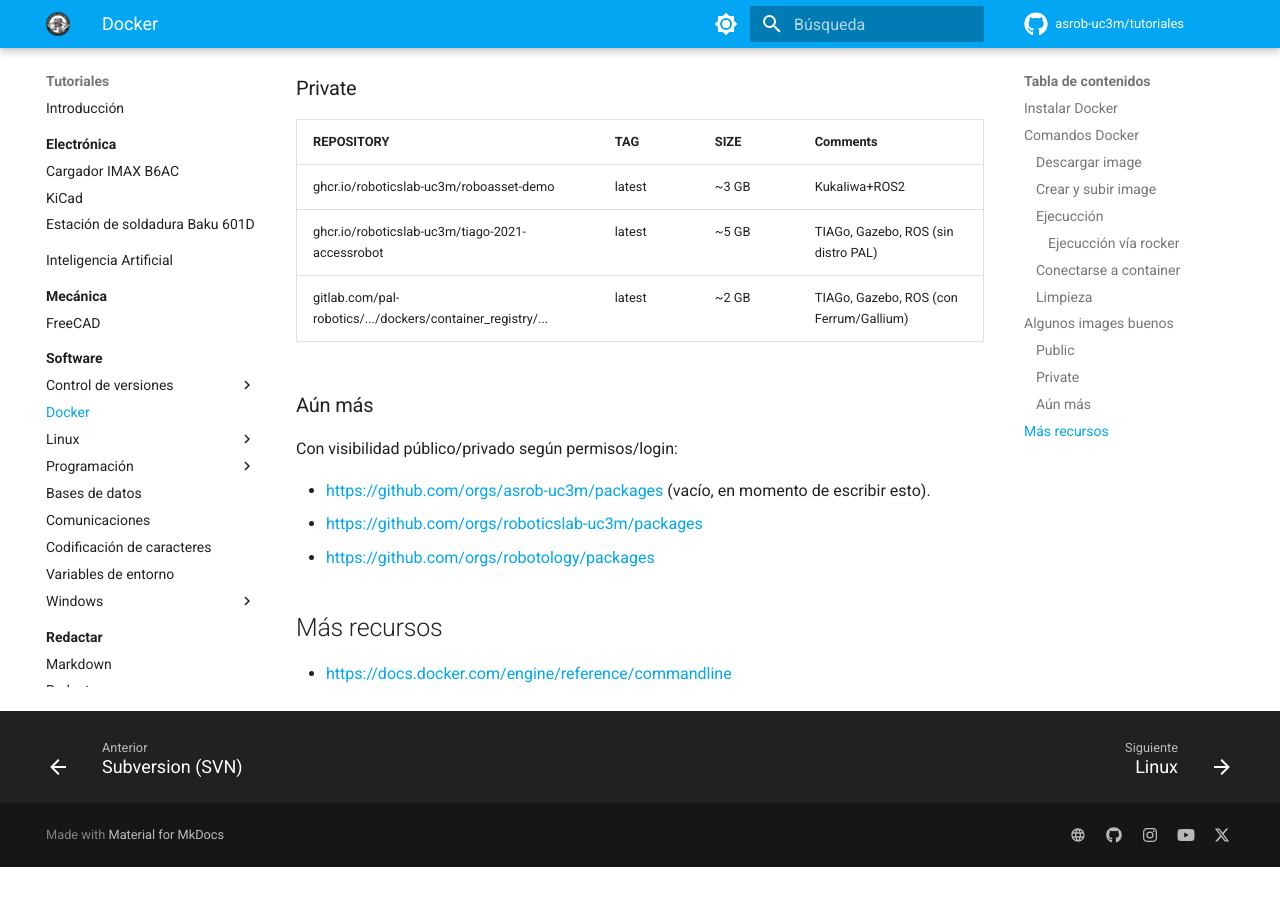
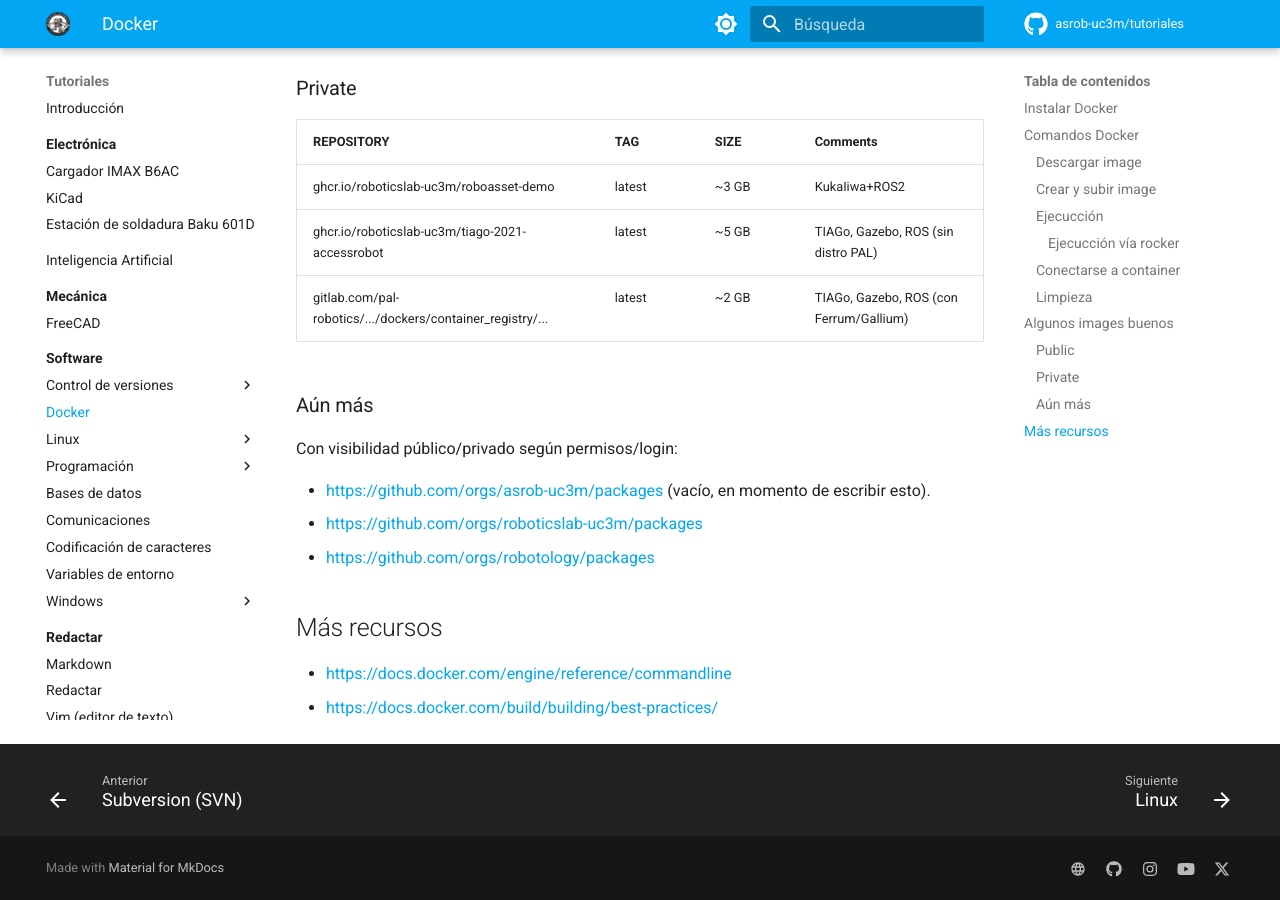
Before and after one commit to asrob-uc3m/tutoriales, an MkDocs documentation site: the page built from docs/software/docker.md, in a window 1280 px wide and 900 px high, scrolled down 3129 px. Built offline with MkDocs 1.6.1 and Material for MkDocs 9.7.7, drawn with Linux system fonts in a browser that asks for light colours; comment, search, counter and statistics services are not loaded; before the commit the page ends 3996 px from its top, so only the background shows below that.

Commit message:
Docker: add link to best practices

```diff
--- a/docs/software/docker.md
+++ b/docs/software/docker.md
@@ -142,3 +142,4 @@
 ## Más recursos
 
 - <https://docs.docker.com/engine/reference/commandline>
+- <https://docs.docker.com/build/building/best-practices/>
```
